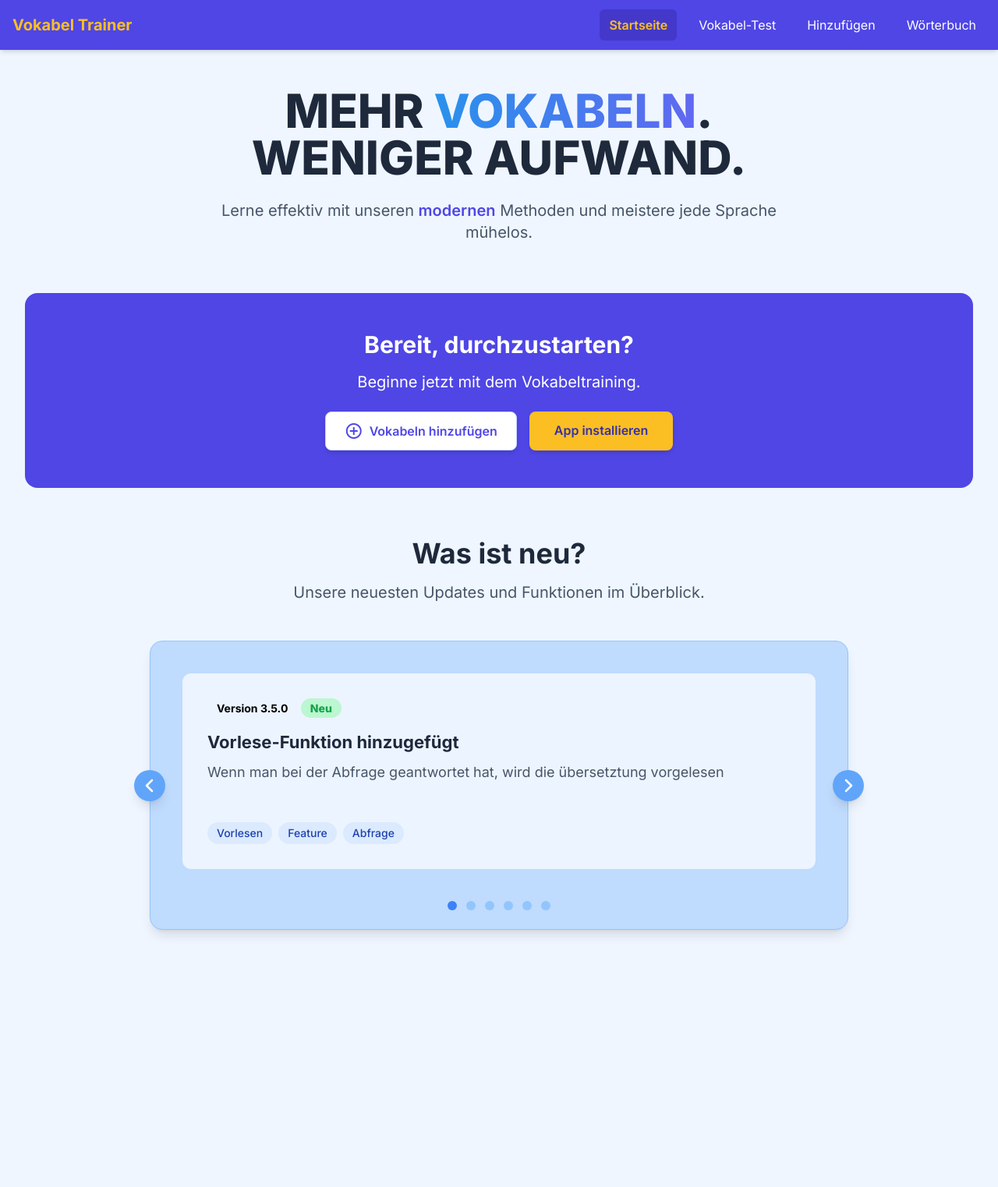
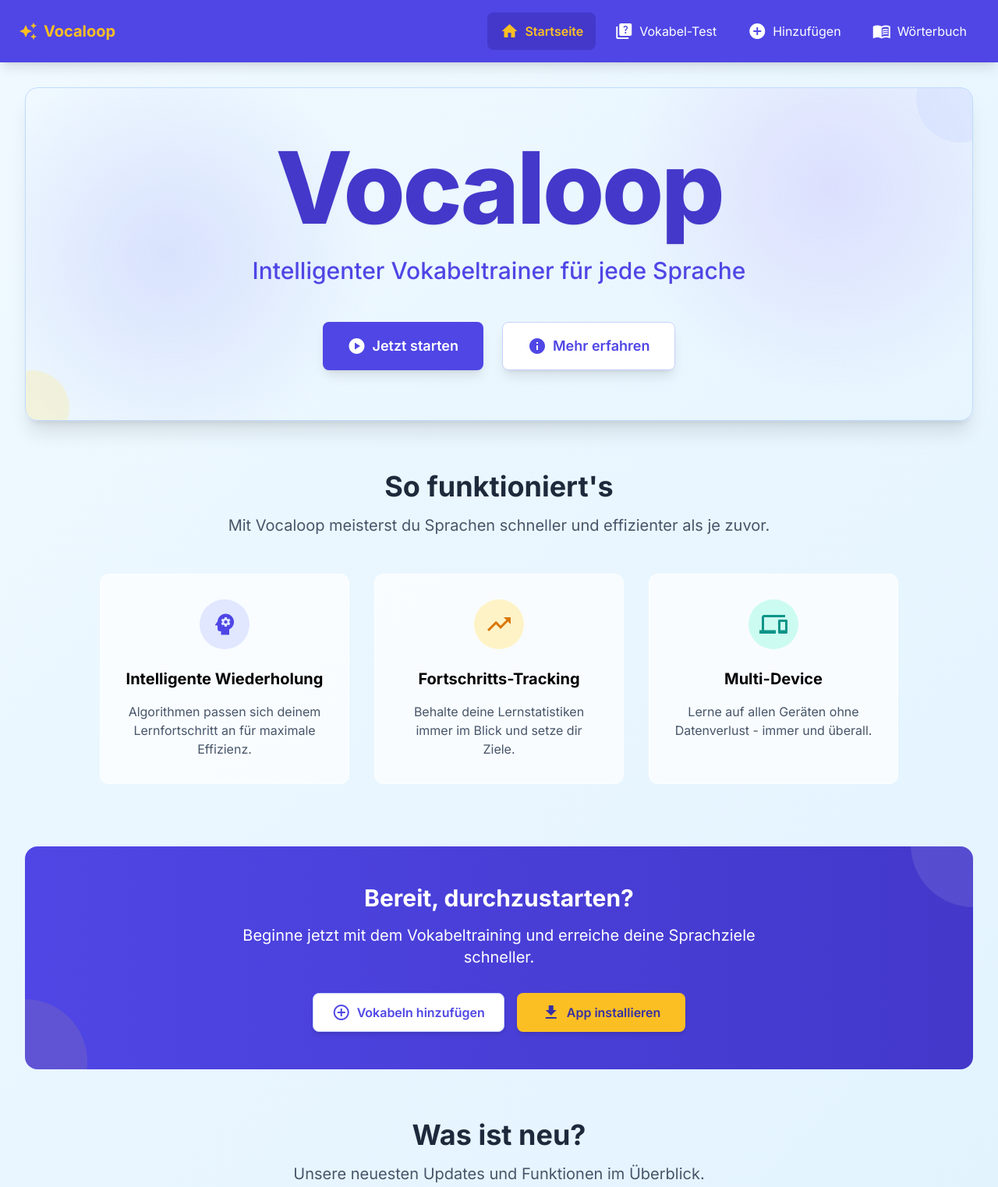
Before and after one commit to SimonTheDevloper/Vokabel-Trainer, a website with bundled scripts: page index.html in a window 1280 px wide. Shown: the top 1523 px of the page at 78% size. Before the commit the page ends 1305 px from the top, so only its background shows below. Built offline with nearby package versions, Linux system fonts and the light colour scheme.

Commit message:
neu startseite idee

```diff
--- a/index.html
+++ b/index.html
@@ -12,6 +12,8 @@
     <style>
         body.vokabel-app {
             font-family: 'Inter', sans-serif;
+            background: linear-gradient(135deg, #f0f9ff 0%, #e0f2fe 100%);
+            min-height: 100vh;
         }
 
         @keyframes fadeInUp {
@@ -51,7 +53,6 @@
             transition: transform 0.5s ease-in-out;
         }
 
-        /* Neue Stile für die verbesserte Übersichtlichkeit */
         .feature-card {
             transition: transform 0.3s ease, box-shadow 0.3s ease;
         }
@@ -73,25 +74,65 @@
             background: linear-gradient(135deg, rgba(99, 102, 241, 0.1) 0%, rgba(79, 70, 229, 0.1) 100%);
             border: 1px solid rgba(99, 102, 241, 0.2);
         }
+
+        .hero-pattern {
+            background-image:
+                radial-gradient(circle at 15% 50%, rgba(99, 102, 241, 0.15) 0%, transparent 25%),
+                radial-gradient(circle at 85% 30%, rgba(139, 92, 246, 0.15) 0%, transparent 25%);
+        }
+
+        .floating-element {
+            animation: float 6s ease-in-out infinite;
+        }
+
+        @keyframes float {
+
+            0%,
+            100% {
+                transform: translateY(0);
+            }
+
+            50% {
+                transform: translateY(-10px);
+            }
+        }
+
+        .glass-effect {
+            background: rgba(255, 255, 255, 0.7);
+            backdrop-filter: blur(10px);
+            border: 1px solid rgba(255, 255, 255, 0.5);
+        }
     </style>
 </head>
 
-<body class="vokabel-app bg-blue-50">
-
-    <header class="bg-indigo-600 text-white shadow-md sticky top-0 z-50 hidden md:block">
-        <div class="container mx-auto flex items-center justify-between px-4 py-3">
-            <span class="text-xl font-bold text-amber-400">Vokabel Trainer</span>
-            <nav class="flex space-x-4">
+<body class="vokabel-app pb-16 md:pb-0">
+    <header class="bg-indigo-600 text-white shadow-lg sticky top-0 z-50 hidden md:block">
+        <div class="container mx-auto flex items-center justify-between px-6 py-4">
+            <span class="text-xl font-bold text-amber-400 flex items-center">
+                <i class="material-icons mr-2">auto_awesome</i>Vocaloop
+            </span>
+            <nav class="flex space-x-2">
                 <a href="index.html"
-                    class="text-amber-400 font-semibold bg-indigo-700 px-3 py-2 rounded-md">Startseite</a>
-                <a href="/html/voktestmitids.html" class="hover:bg-indigo-700 px-3 py-2 rounded-md">Vokabel-Test</a>
-                <a href="/html/hinzufügen.html" class="hover:bg-indigo-700 px-3 py-2 rounded-md">Hinzufügen</a>
-                <a href="/html/wörterbuch.html" class="hover:bg-indigo-700 px-3 py-2 rounded-md">Wörterbuch</a>
+                    class="text-amber-400 font-semibold bg-indigo-700 px-4 py-3 rounded-lg flex items-center transition-all duration-200 hover:bg-indigo-800">
+                    <i class="material-icons mr-2">home</i>Startseite
+                </a>
+                <a href="/html/voktestmitids.html"
+                    class="hover:bg-indigo-700 px-4 py-3 rounded-lg flex items-center transition-all duration-200">
+                    <i class="material-icons mr-2">quiz</i>Vokabel-Test
+                </a>
+                <a href="/html/hinzufügen.html"
+                    class="hover:bg-indigo-700 px-4 py-3 rounded-lg flex items-center transition-all duration-200">
+                    <i class="material-icons mr-2">add_circle</i>Hinzufügen
+                </a>
+                <a href="/html/wörterbuch.html"
+                    class="hover:bg-indigo-700 px-4 py-3 rounded-lg flex items-center transition-all duration-200">
+                    <i class="material-icons mr-2">menu_book</i>Wörterbuch
+                </a>
             </nav>
         </div>
     </header>
 
-    <nav id="bottemNav" class="fixed bottom-0 left-0 right-0 z-50 bg-indigo-600 shadow-md md:hidden">
+    <nav id="bottemNav" class="fixed bottom-0 left-0 right-0 z-50 bg-indigo-600 shadow-lg md:hidden">
         <div class="mx-auto flex h-16 justify-around">
             <a href="index.html"
                 class="flex flex-1 flex-col items-center justify-center px-2 py-3 text-amber-400 font-semibold bg-indigo-700 transition-colors duration-200">
@@ -116,37 +157,101 @@
         </div>
     </nav>
 
-    <main class="py-8 md:py-12">
+    <main class="pt-4 md:pt-8 pb-8 md:pb-12">
         <div class="max-w-7xl mx-auto px-4 sm:px-6 lg:px-8">
-            <!-- Hero Section -->
-            <section class="text-center max-w-3xl mx-auto mb-16 animate-fadeInUp">
-                <h1 class="text-4xl md:text-5xl lg:text-6xl font-extrabold leading-tight mb-6 text-slate-800">
-                    MEHR <span
-                        class="bg-gradient-to-r from-sky-500 via-indigo-500 to-teal-400 bg-clip-text text-transparent animate-gradient">VOKABELN</span>.
-                    WENIGER AUFWAND.
-                </h1>
-                <p class="text-lg md:text-xl text-slate-600 font-normal mt-4 mb-8 leading-relaxed">
-                    Lerne effektiv mit unseren <span class="font-semibold text-indigo-600">modernen</span> Methoden und
-                    meistere jede Sprache mühelos.
+            <!-- Hero Section - Größer und auffälliger -->
+            <section
+                class="relative hero-pattern rounded-2xl p-8 md:p-12 lg:p-16 text-center mb-16 animate-fadeInUp overflow-hidden shadow-xl border border-blue-200"
+                style="animation-delay: 0.3s;">
+
+                <!-- Dekorative Elemente -->
+                <div
+                    class="floating-element absolute -top-10 -right-10 w-28 h-28 bg-indigo-200 rounded-full opacity-30">
+                </div>
+                <div class="floating-element absolute -bottom-10 -left-10 w-24 h-24 bg-amber-200 rounded-full opacity-30"
+                    style="animation-delay: 1s;"></div>
+
+                <div class="relative z-10">
+                    <h1
+                        class="text-6xl sm:text-7xl md:text-8xl lg:text-9xl font-extrabold tracking-tight mb-6 text-indigo-700 drop-shadow-sm">
+                        Vocaloop
+                    </h1>
+                    <p class="text-xl sm:text-2xl md:text-3xl font-medium text-indigo-600 mb-8">
+                        Intelligenter Vokabeltrainer für jede Sprache
+                    </p>
+
+                    <div class="mt-12 flex flex-col sm:flex-row justify-center gap-6">
+                        <a href="html/hinzufügen.html"
+                            class="quick-action bg-indigo-600 text-white font-semibold py-4 px-8 rounded-lg shadow-lg hover:bg-indigo-700 transition-colors duration-300 flex items-center justify-center text-lg">
+                            <i class="material-icons mr-2">play_circle</i>Jetzt starten
+                        </a>
+                        <a href="#features"
+                            class="quick-action bg-white text-indigo-600 font-semibold py-4 px-8 rounded-lg shadow-lg border border-indigo-200 hover:bg-indigo-50 transition-colors duration-300 flex items-center justify-center text-lg">
+                            <i class="material-icons mr-2">info</i>Mehr erfahren
+                        </a>
+                    </div>
+                </div>
+            </section>
+
+            <!-- Features Section -->
+            <section id="features" class="text-center max-w-5xl mx-auto mb-20 animate-fadeInUp">
+                <h2 class="text-3xl md:text-4xl font-bold text-slate-800 mb-4">So funktioniert's</h2>
+                <p class="text-lg md:text-xl text-slate-600 mb-12 max-w-3xl mx-auto">
+                    Mit Vocaloop meisterst du Sprachen schneller und effizienter als je zuvor.
                 </p>
 
+                <div class="grid grid-cols-1 md:grid-cols-3 gap-8 mt-12">
+                    <div class="feature-card glass-effect rounded-xl p-8">
+                        <div class="w-16 h-16 bg-indigo-100 rounded-full flex items-center justify-center mb-6 mx-auto">
+                            <i class="material-icons text-indigo-600 text-4xl">psychology</i>
+                        </div>
+                        <h3 class="font-bold text-xl mb-4">Intelligente Wiederholung</h3>
+                        <p class="text-slate-600">Algorithmen passen sich deinem Lernfortschritt an für maximale
+                            Effizienz.</p>
+                    </div>
+
+                    <div class="feature-card glass-effect rounded-xl p-8">
+                        <div class="w-16 h-16 bg-amber-100 rounded-full flex items-center justify-center mb-6 mx-auto">
+                            <i class="material-icons text-amber-600 text-4xl">trending_up</i>
+                        </div>
+                        <h3 class="font-bold text-xl mb-4">Fortschritts-Tracking</h3>
+                        <p class="text-slate-600">Behalte deine Lernstatistiken immer im Blick und setze dir Ziele.</p>
+                    </div>
+
+                    <div class="feature-card glass-effect rounded-xl p-8">
+                        <div class="w-16 h-16 bg-teal-100 rounded-full flex items-center justify-center mb-6 mx-auto">
+                            <i class="material-icons text-teal-600 text-4xl">devices</i>
+                        </div>
+                        <h3 class="font-bold text-xl mb-4">Multi-Device</h3>
+                        <p class="text-slate-600">Lerne auf allen Geräten ohne Datenverlust - immer und überall.</p>
+                    </div>
+                </div>
             </section>
-            <section class="bg-indigo-600 rounded-2xl p-8 md:p-12 text-center text-white mb-16 animate-fadeInUp"
+
+            <!-- Call to Action Section -->
+            <section
+                class="bg-gradient-to-r from-indigo-600 to-indigo-700 rounded-2xl p-8 md:p-12 text-center text-white mb-16 animate-fadeInUp overflow-hidden"
                 style="animation-delay: 0.3s;">
+
+                <div class="floating-element absolute -top-20 -right-20 w-40 h-40 bg-white rounded-full opacity-10">
+                </div>
+                <div class="floating-element absolute -bottom-20 -left-20 w-40 h-40 bg-amber-300 rounded-full opacity-10"
+                    style="animation-delay: 2s;"></div>
+
                 <h2 class="text-2xl md:text-3xl font-bold mb-4">Bereit, durchzustarten?</h2>
-                <p class="text-lg md:text-xl mb-6 max-w-2xl mx-auto">Beginne jetzt mit dem Vokabeltraining.</p>
+                <p class="text-lg md:text-xl mb-8 max-w-2xl mx-auto">Beginne jetzt mit dem Vokabeltraining und erreiche
+                    deine Sprachziele schneller.</p>
                 <div class="flex flex-wrap justify-center gap-4">
                     <a href="html/hinzufügen.html"
                         class="quick-action bg-white text-indigo-600 font-semibold py-3 px-6 rounded-lg shadow-md border border-indigo-200 hover:bg-indigo-50 flex items-center">
                         <i class="material-icons mr-2">add_circle_outline</i> Vokabeln hinzufügen
                     </a>
                     <a id="installButton"
-                        class="bg-amber-400 text-indigo-800 font-semibold py-3 px-8 rounded-lg shadow-md hover:bg-amber-300 transition-colors duration-200">
-                        App installieren
+                        class="quick-action bg-amber-400 text-indigo-800 font-semibold py-3 px-8 rounded-lg shadow-md hover:bg-amber-300 transition-colors duration-200 flex items-center">
+                        <i class="material-icons mr-2">download</i> App installieren
                     </a>
                 </div>
             </section>
-
 
             <!-- Updates Slider Section -->
             <section class="w-full max-w-4xl mx-auto mb-16 animate-fadeInUp" style="animation-delay: 0.3s;">
@@ -158,18 +263,19 @@
                 </div>
 
                 <div class="relative">
-                    <div id="slider"
-                        class="relative w-full bg-blue-200 rounded-2xl shadow-lg p-4 sm:p-6 border border-blue-300">
+                    <div id="slider" class="relative w-full glass-effect rounded-2xl shadow-lg p-4 sm:p-6">
                         <div class="overflow-hidden rounded-xl">
                             <div class="slider-wrapper flex">
+                                <!-- Slider content will be generated by JS -->
                             </div>
                         </div>
                         <div id="slider-dots" class="flex justify-center space-x-3 mt-6">
+                            <!-- Dots will be generated by JS -->
                         </div>
                     </div>
 
                     <button id="prev-button"
-                        class="absolute top-1/2 left-0 sm:-left-5 transform -translate-y-1/2 bg-blue-400 p-2 rounded-full shadow-lg hover:bg-blue-500 transition text-white">
+                        class="absolute top-1/2 left-0 sm:-left-5 transform -translate-y-1/2 bg-indigo-500 p-3 rounded-full shadow-lg hover:bg-indigo-600 transition text-white">
                         <svg xmlns="http://www.w3.org/2000/svg" class="h-6 w-6" fill="none" viewBox="0 0 24 24"
                             stroke="currentColor">
                             <path stroke-linecap="round" stroke-linejoin="round" stroke-width="2.5"
@@ -177,19 +283,16 @@
                         </svg>
                     </button>
                     <button id="next-button"
-                        class="absolute top-1/2 right-0 sm:-right-5 transform -translate-y-1/2 bg-blue-400 p-2 rounded-full shadow-lg hover:bg-blue-500 transition text-white">
+                        class="absolute top-1/2 right-0 sm:-right-5 transform -translate-y-1/2 bg-indigo-500 p-3 rounded-full shadow-lg hover:bg-indigo-600 transition text-white">
                         <svg xmlns="http://www.w3.org/2000/svg" class="h-6 w-6" fill="none" viewBox="0 0 24 24"
                             stroke="currentColor">
-                            <path stroke-linecap="round" stroke-linejoin="round" stroke-width="2.5" d="M9 5l7 7-7 7" />
+                            <path stroke-linecap="round" stroke-linejoin-round" stroke-width="2.5" d="M9 5l7 7-7 7" />
                         </svg>
                     </button>
-
-
                 </div>
             </section>
         </div>
     </main>
-
     <script type="module" src="JS/startseite/sliderUpdatesgenerier.js"></script>
     <script src="pwaInstallier.js"></script>
 </body>
```
Also changed, not shown: dist/output.css.
